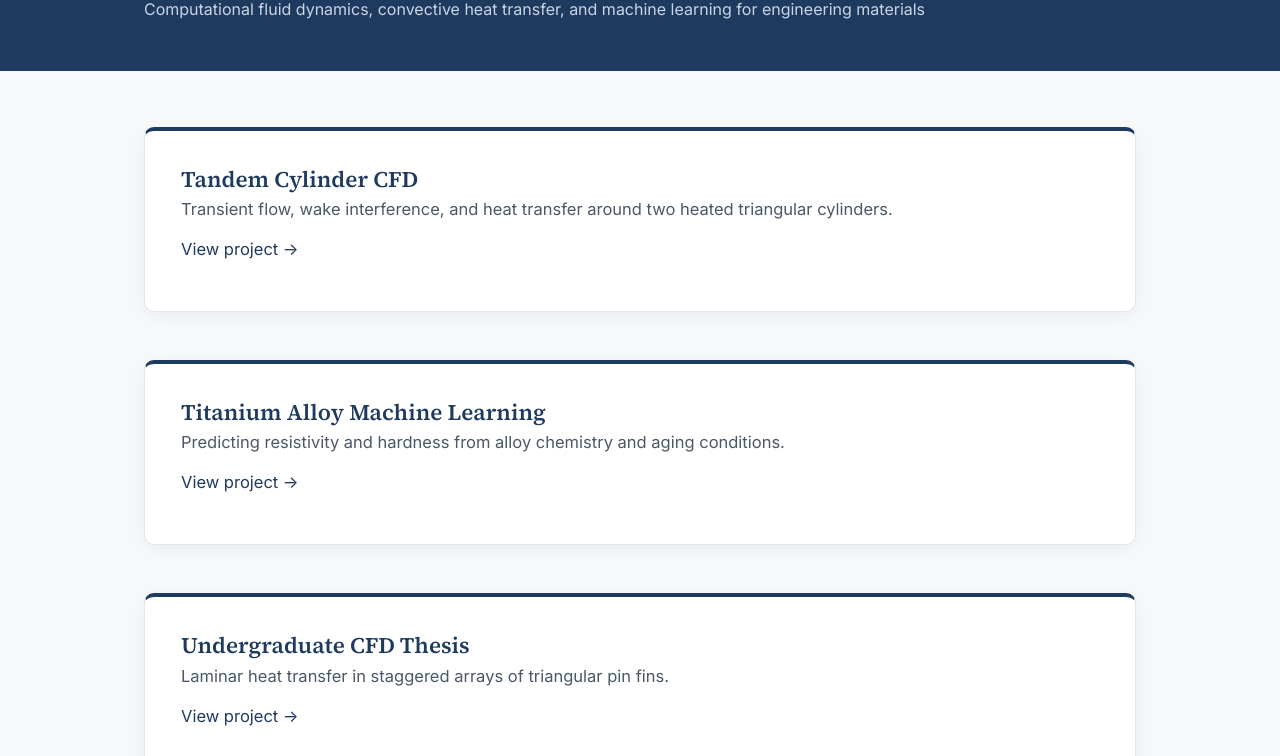
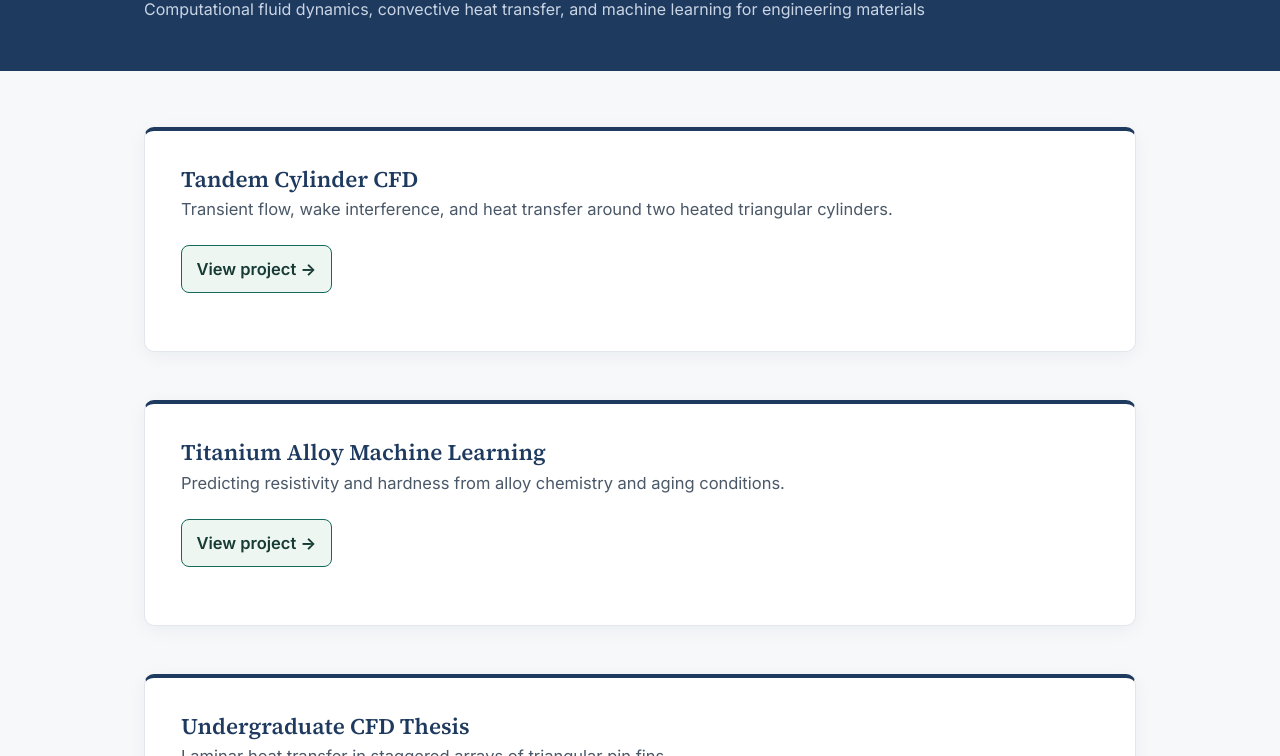
Before and after one commit to Joyanta23/joyanta23.github.io, a plain HTML site: page research.html in a window 1280 px wide. Shown: the part 196-952 px from the top of the page. Drawn offline with Linux system fonts and the light colour scheme.

Commit message:
Match research buttons to titanium project styling

```diff
--- a/research.html
+++ b/research.html
@@ -17,6 +17,9 @@
 #titanium details[open] > summary::after { content:"−"; }
 #titanium details > summary:hover { background:#dceee6; }
 #titanium details > summary:focus-visible { outline:2px solid #15695a; outline-offset:3px; }
+.research-button { display:inline-flex; align-items:center; justify-content:space-between; gap:1rem; width:fit-content; max-width:100%; margin:.65rem 0; padding:.55rem .9rem; border:1px solid #15695a; border-radius:8px; background:#eef6f2; color:#173b34; font-weight:650; cursor:pointer; list-style:none; }
+.research-button:hover{background:#dceee6}
+.research-button:focus-visible{outline:2px solid #15695a;outline-offset:3px}
 </style>
 </head>
 <body>
@@ -47,19 +50,19 @@
       <article class="entry" id="tandem">
         <h2><a href="research-tandem.html">Tandem Cylinder CFD</a></h2>
         <p>Transient flow, wake interference, and heat transfer around two heated triangular cylinders.</p>
-        <p><a href="research-tandem.html">View project →</a></p>
+        <p><a class="research-button" href="research-tandem.html">View project →</a></p>
       </article>
 
       <article class="entry" id="titanium">
         <h2><a href="research-titanium.html">Titanium Alloy Machine Learning</a></h2>
         <p>Predicting resistivity and hardness from alloy chemistry and aging conditions.</p>
-        <p><a href="research-titanium.html">View project →</a></p>
+        <p><a class="research-button" href="research-titanium.html">View project →</a></p>
       </article>
 
       <article class="entry" id="thesis">
         <h2><a href="research-thesis.html">Undergraduate CFD Thesis</a></h2>
         <p>Laminar heat transfer in staggered arrays of triangular pin fins.</p>
-        <p><a href="research-thesis.html">View project →</a></p>
+        <p><a class="research-button" href="research-thesis.html">View project →</a></p>
       </article>
 
       <!-- Project -->
```
